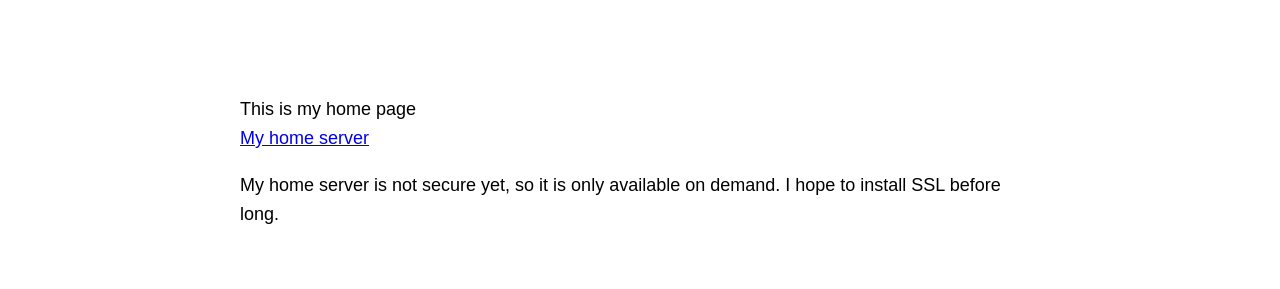
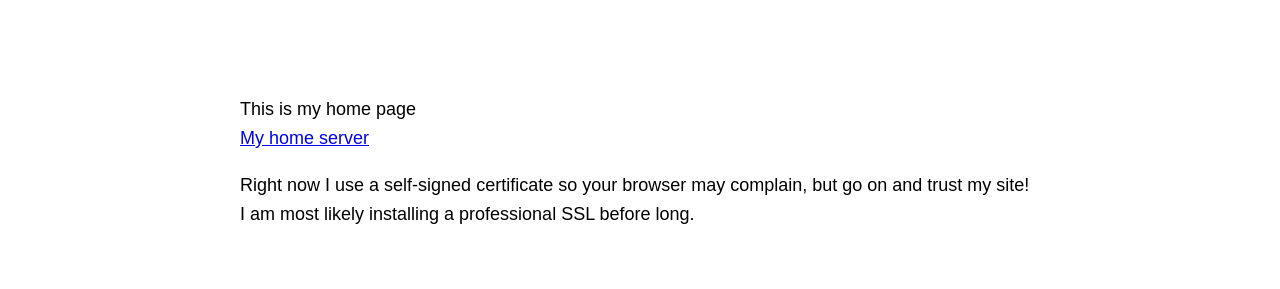
Before and after one commit to Pederzent/pederzen, a plain HTML site: page index.html in a window 1280 px wide. Shown: the part 716-1005 px from the top of the page. Drawn offline with Linux system fonts and the light colour scheme.

Commit message:
SSL note

```diff
--- a/index.html
+++ b/index.html
@@ -190,8 +190,9 @@ body{
 This is my home page<br>
 <a href="https://80.203.100.12">My home server</a><br>
 <p>
-My home server is not secure yet, so it is only available on demand. I hope to install
-SSL before long.
+Right now I use a self-signed certificate so your browser may complain, but go on and
+trust my site!<br>
+I am most likely installing a professional SSL before long.
 </p>
 </p>
 </div>
```
